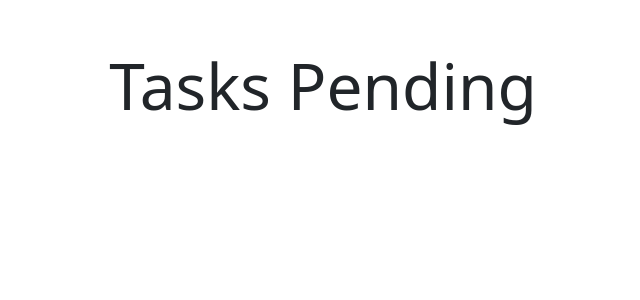
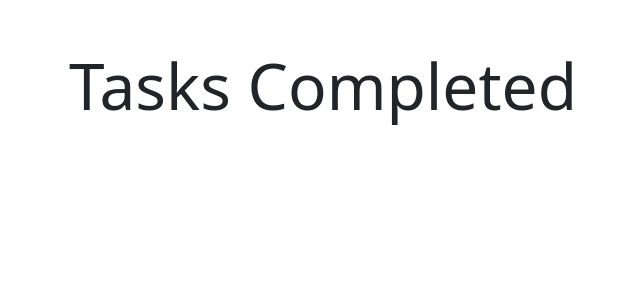
Before and after one commit to GermanTF/django-auth-crud, a Django app: page /tasks_completed/ in a window 1280 px wide. Shown: the part 56-356 px from the top of the page, without its empty margins (317-957 px from the left). Run offline with Django 5.2, Linux system fonts and the light colour scheme; the visitor is signed in with stand-in values (Sample User, id 1); data that the repository does not hold is empty.

Commit message:
ajsute task.html

```diff
--- a/tasks/templates/tasks.html
+++ b/tasks/templates/tasks.html
@@ -5,7 +5,12 @@
 <main class="container">
     <div class="row">
         <div class="col-md-6 offset-md-3">
-            <h1 class="text-center display-3 py-5">Tasks Pending</h1> <!--Revisar-->
+
+            {% if request.path == '/tasks_completed/' %}
+                <h2 class="text-center display-3 py-5">Tasks Completed</h2> <!--Revisar-->
+            {% else %}
+                <h2 class="text-center display-3 py-5">Tasks Pending</h2> <!--Revisar-->
+            {% endif %}
 
             <ul class="list-group">
                 {% for task in tasks  %}
```
